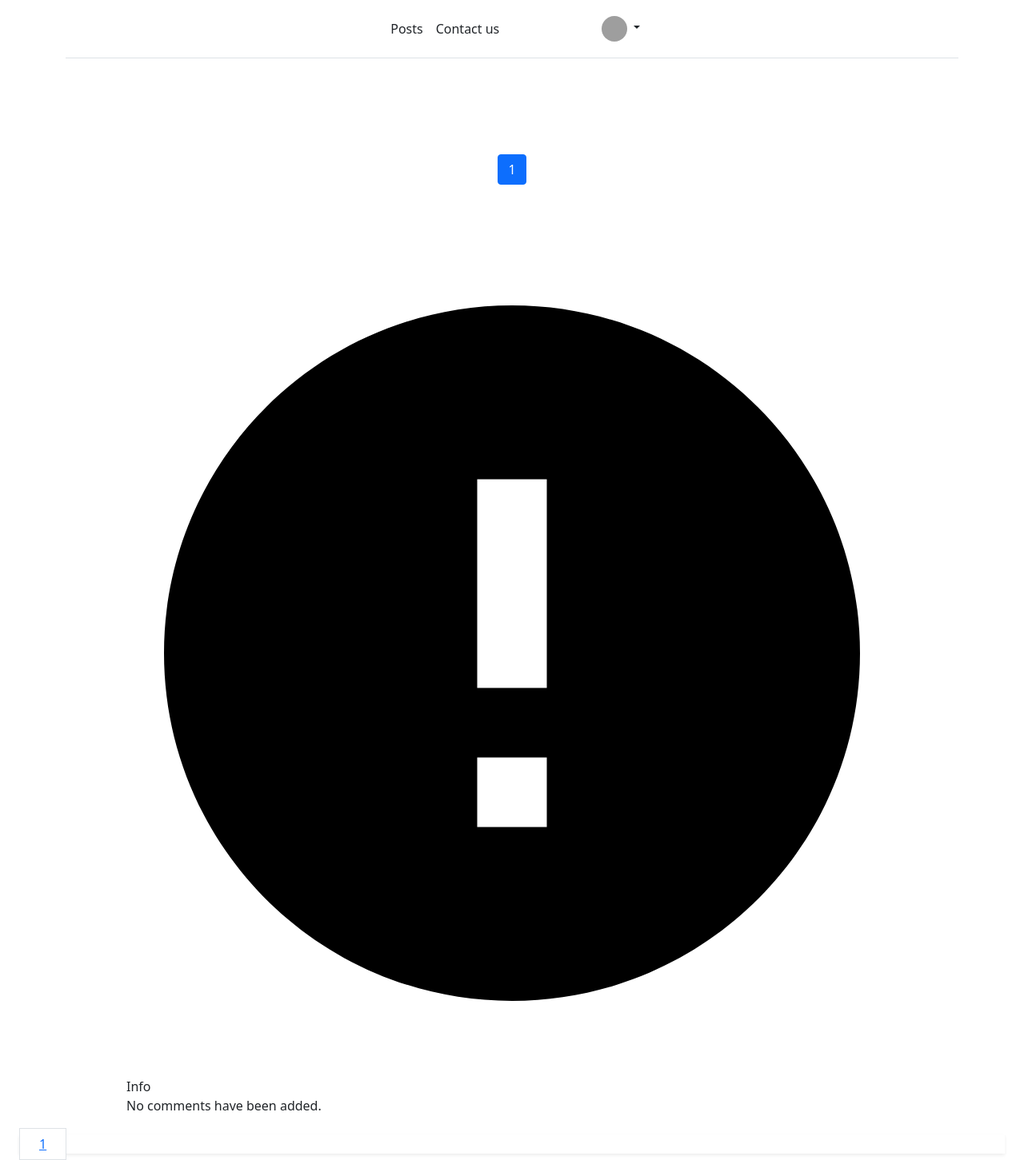
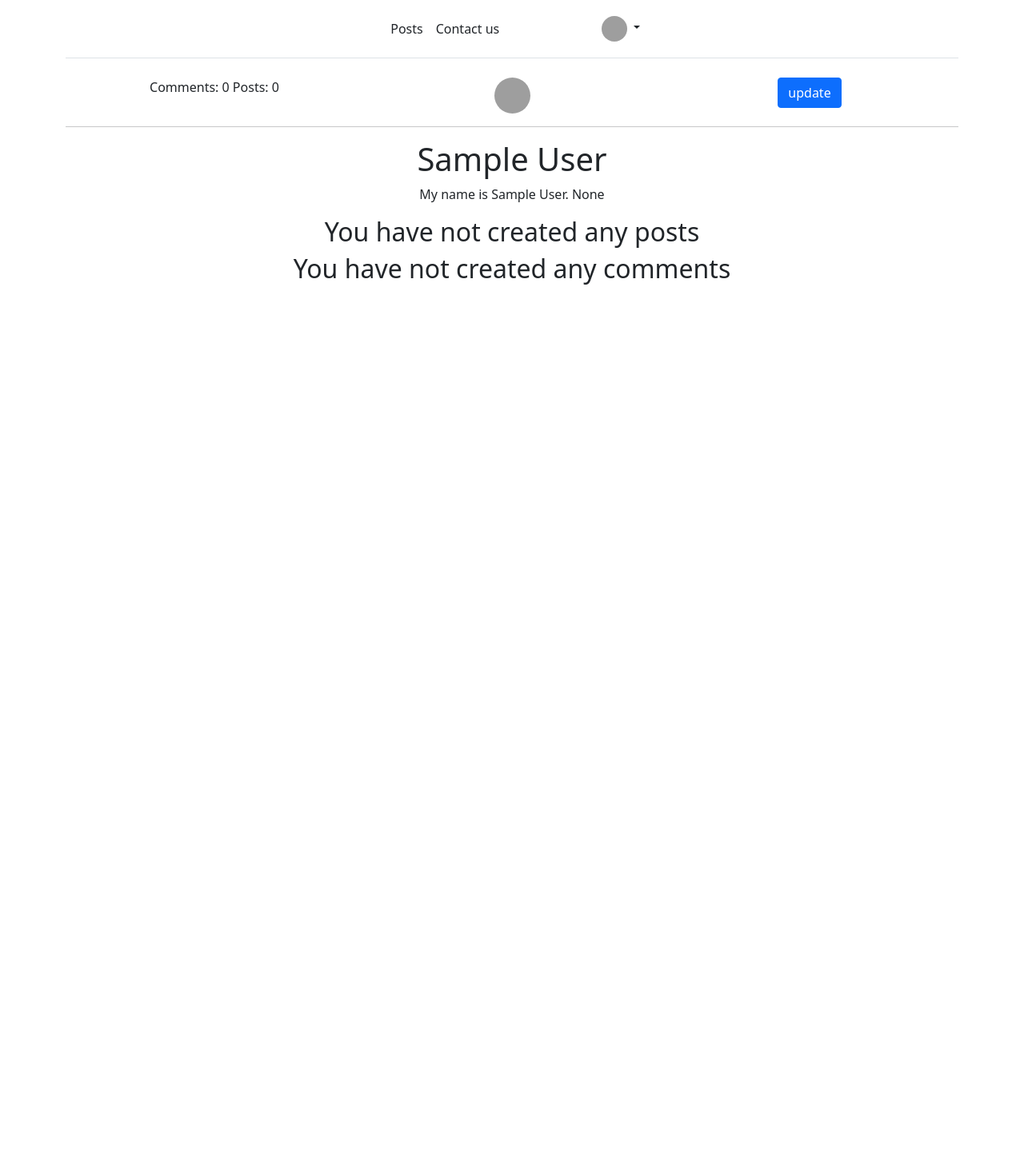
Before and after one commit to andols-dev/djangoblog, a Django app: page /profile/ in a window 1280 px wide. Shown: the whole page at 80% size. After the commit the page ends 356 px from the top, so only its background shows below. Run offline with Django 3.2, Linux system fonts and the light colour scheme; the visitor is signed in with stand-in values (Sample User, id 1); data that the repository does not hold is empty; some libraries are stand-ins or nearby versions; grey boxes are pictures that could not be loaded.

Commit message:
redesign update profile and profile page

```diff
--- a/profiles/templates/profiles/profiles.html
+++ b/profiles/templates/profiles/profiles.html
@@ -5,7 +5,74 @@
 {% endblock title %}
 
 {% block content %}
+<div class="container">
+  <div class="row">
+    <div class="col-md-6 offset-md-3">
+    {% for message in messages %}
+    <div class="alert alert-success" role="alert">
+      {{ message }}
+    </div>
+    {% endfor %}
+  </div>
+</div>
 {% comment %} My posts {% endcomment %}
+<div class="container">
+  <div class="row text-center">
+    <div class="col-md-4">Comments: {{ comments_count }}  Posts: {{ post_count }}</div>
+    <div class="col-md-4">
+      <img style="width: 45px;height: 45px;" class="rounded-circle" src="{{ user.profile.image.url }}">
+      <div>
+      <a class="" href="{{ user.profile.image_attribution }}">
+        {% if user.profile.image_attribution_name %}
+        Photo by: {{ user.profile.image_attribution_name }}
+        {% endif %}
+       </a>
+      </div>
+    </div>
+    <div class="col-md-4">
+      <a class="btn btn-md btn-primary" href="{% url 'update-profile' %}">update</a>
+    </div>
+  </div>
+</div>
+
+<hr>
+<div class="container text-center">
+  <h1 class="mt-10 text-4xl font-medium text-gray-700">
+    {% if user.first_name and user.last_name %}
+      {{ user.first_name }} {{ user.last_name }}
+      {% else %}
+      {{user.username}}
+    {% endif %}
+    {% if user.profile.age %}
+    <span class="font-light text-gray-500">{{ user.profile.age }}</span>
+    {% endif %}
+  </h1>
+  {% if user.profile.city %}
+  <p class="font-light text-gray-600 mt-3">{{ user.profile.city }}</p>
+
+  {% endif %}
+
+  {% if user.profile.occupation %}
+  <p class="mt-8 text-gray-500">{{ user.profile.occupation }}</p>
+  {% endif %}
+  {% if user.profile.degree %}
+  <p class="mt-2 text-gray-500">{{ user.profile.degree }}</p>
+  {% endif %}
+
+  <p>
+    {% if user.first_name and user.last_name %}
+    My name is
+      {{ user.first_name }} {{ user.last_name }}.
+    {% endif %}
+    {% if user.profile.age %}
+    I'am {{ user.profile.age }} years old.
+    {% endif %}
+     {{ user.profile.about }}
+  </p>
+
+</div>
+
+{% if posts %}
 <div class="album py-5">
   <div class="container">
     {% if posts %}
@@ -38,6 +105,9 @@
     </div>
   </div>
 </div>
+{% else %}
+<h2 class="d-flex justify-content-center">You have not created any posts</h2>
+{% endif %}
 
 
 
@@ -134,6 +204,11 @@
 <div class="min-h-full flex items-center justify-center py-12 px-4 sm:px-6 lg:px-8">
 
   <div> {% endcomment %}
+
+{% if posts %}
+
+
+
 <div class="d-flex justify-content-center">
   <nav aria-label="...">
     <ul class="pagination">
@@ -165,106 +240,70 @@
     </ul>
   </nav>
 </div>
-
-
-
-
-
-</div>
-</div>
-</div>
-
-<section class="mt-5 text-gray-600 body-font">
-  <div class="container px-5 mx-auto">
-    {% if comments %}
-
-    <h2 class="mb-5 text-2xl font-bold leading-7 text-gray-900 sm:text-3xl sm:truncate">
-      My comments
-    </h2>
 {% endif %}
 
-    <div class="flex flex-wrap -m-4">
+{% if comments %}
+<div class="container">
+  <table class="table">
+    <thead>
+      <tr>
+        <th scope="col">My comment</th>
+        <th scope="col">Blog post created by:</th>
+        <th scope="col">Blog post:</th>
+      </tr>
+    </thead>
+    <tbody>
       {% for comment in comments  %}
+      <tr>
+        <td>{{ comment.post.title }}</td>
+        <td>{{ comment.post.author }}</td>
+        <td><a href="{% url 'details' comment.post.id %}">
+          {{ comment.post.title }}
+        </a></td>
 
+      </tr>
+      {% endfor %}
 
-      <div class="p-4 lg:w-1/3">
-
-        <div class="h-full bg-gray-100 bg-opacity-75 px-8 pt-16 pb-24 rounded-lg overflow-hidden text-center relative">
-          <h1 class="title-font sm:text-2xl text-xl font-medium text-gray-900 mb-3">{{ comment.title }}</h1>
-          <p class="leading-relaxed mb-3">My comment:{{ comment.content |truncatechars:37 }}</p>
-
-
-          <div class="text-center mt-2 leading-none flex justify-center absolute bottom-0 left-0 w-full py-4">
-
-            <a href="{% url 'details' comment.post.id %}" class="text-gray-400 mr-3 inline-flex items-center leading-none text-sm pr-3 py-1 border-r-2 border-gray-200">
-              Blog post:{{ comment.post.title }}
+    </tbody>
+  </table>
+</div>
+<hr>
+<div class="d-flex justify-content-center">
+  <nav aria-label="...">
+    <ul class="pagination">
+      {% if comments.has_previous %}
+        <li class="page-item">
+          <a class="page-link" href="?page2={{ comments.previous_page_number }}" class="">
+            <span class="sr-only">Previous</span>
           </a>
-
-            <span class="text-gray-400 inline-flex items-center leading-none text-sm mr-2">
-              Blog post created by:{{ comment.post.author }}
-            </span>
-
-
-          </div>
-        </div>
-      </div>
-      {% empty %}
-
-
-    <div class="flex w-full max-w-sm mx-auto overflow-hidden bg-white rounded-lg shadow-md dark:bg-gray-800">
-      <div class="flex items-center justify-center w-12 bg-blue-500">
-          <svg class="w-6 h-6 text-white fill-current" viewBox="0 0 40 40" xmlns="http://www.w3.org/2000/svg">
-              <path d="M20 3.33331C10.8 3.33331 3.33337 10.8 3.33337 20C3.33337 29.2 10.8 36.6666 20 36.6666C29.2 36.6666 36.6667 29.2 36.6667 20C36.6667 10.8 29.2 3.33331 20 3.33331ZM21.6667 28.3333H18.3334V25H21.6667V28.3333ZM21.6667 21.6666H18.3334V11.6666H21.6667V21.6666Z"/>
-          </svg>
-      </div>
-
-      <div class="px-4 py-2 -mx-3">
-          <div class="mx-3">
-              <span class="font-semibold text-blue-500 dark:text-blue-400">Info</span>
-              <p class="text-sm text-gray-600 dark:text-gray-200">No comments have been added.</p>
-          </div>
-      </div>
-  </div>
-
-      {% endfor %}
-    </div>
-  </div>
-</section>
-
-<div class="min-h-full flex items-center justify-center py-12 px-4 sm:px-6 lg:px-8">
-
-  <div>
-<div class="relative z-0 inline-flex rounded-md shadow-sm -space-x-px">
-{% if comments.has_previous %}
- <a href="?page2={{ comments.previous_page_number }}" class="relative inline-flex items-center px-2 py-2 rounded-l-md border border-gray-300 bg-white text-sm font-medium text-gray-500 hover:bg-gray-50">
-  <span class="sr-only">Previous</span>
-  <!-- Heroicon name: solid/chevron-left -->
-  <svg class="h-5 w-5" xmlns="http://www.w3.org/2000/svg" viewBox="0 0 20 20" fill="currentColor" aria-hidden="true">
-    <path fill-rule="evenodd" d="M12.707 5.293a1 1 0 010 1.414L9.414 10l3.293 3.293a1 1 0 01-1.414 1.414l-4-4a1 1 0 010-1.414l4-4a1 1 0 011.414 0z" clip-rule="evenodd" />
-  </svg>
-</a>
+        </li>
       {% endif %}
 
       {% for i in comments.paginator.page_range %}
           {% if comments.number == i %}
-    <a href="#" class="bg-white border-gray-300 text-gray-500 hover:bg-gray-50 relative inline-flex items-center px-4 py-2 border text-sm font-medium">{{ i }} </a>
+            <li class="page-item active" aria-current="page">
+              <span class="page-link">{{ i }}</span>
+            </li>
           {% else %}
-    <a href="?page2={{ i }}" class="bg-white border-gray-300 text-gray-500 hover:bg-gray-50 relative inline-flex items-center px-4 py-2 border text-sm font-medium">{{ i }}</a>
+            <li class="page-item"><a class="page-link" <a href="?page2={{ i }}">{{ i }}</a></li>
           {% endif %}
         {% endfor %}
 
+
         {% if comments.has_next %}
-  <a href="?page2={{ comments.next_page_number }}" class="relative inline-flex items-center px-2 py-2 rounded-r-md border border-gray-300 bg-white text-sm font-medium text-gray-500 hover:bg-gray-50">
-    <span class="sr-only">Next</span>
-    <!-- Heroicon name: solid/chevron-right -->
-    <svg class="h-5 w-5" xmlns="http://www.w3.org/2000/svg" viewBox="0 0 20 20" fill="currentColor" aria-hidden="true">
-      <path fill-rule="evenodd" d="M7.293 14.707a1 1 0 010-1.414L10.586 10 7.293 6.707a1 1 0 011.414-1.414l4 4a1 1 0 010 1.414l-4 4a1 1 0 01-1.414 0z" clip-rule="evenodd" />
-    </svg>
-  </a>
+          <li class="page-item">
+            <a class="page-link" href="?page2={{ comments.next_page_number }}">Next</a>
+          </li>
         {% endif %}
+
+    </ul>
+  </nav>
 </div>
-</div>
-</div>
+
+{% else %}
+  <h2 class="d-flex justify-content-center">You have not created any comments</h2>
+{% endif %}
+
 
 
 {% endblock content %}
```
Also changed, not shown: profiles/templates/profiles/profile_update.html (+4 -5 lines). Lines whose indentation alone changed are shown as unchanged.
